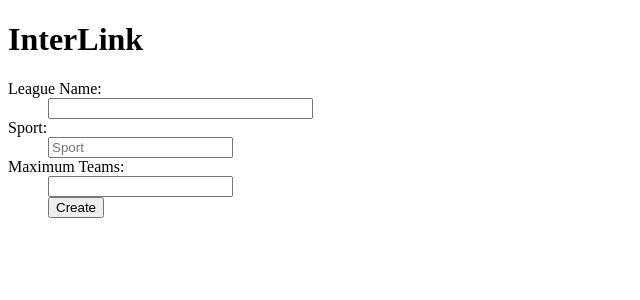
After one commit to IWU-CS253/Interlink, a Flask app: template templates/display_league.html in a window 1280 px wide. The commit adds this page. Shown: the top 300 px of the page, without its empty margins (0-640 px from the left). Run offline with Flask 3, Linux system fonts and the light colour scheme; the template is opened without the code that fills it, so the values that code supplies are empty.

Commit message:
league form + pyyhton request handling

```diff
--- a/app.py
+++ b/app.py
@@ -40,3 +40,11 @@ def close_db(error):
     """Closes the database again at the end of the request."""
     if hasattr(g, 'sqlite_db'):
         g.sqlite_db.close()
+
+@app.route('/', methods=["GET", "POST"])
+def home_page():
+    return render_template('homepage.html')
+
+@app.route('/create', methods=["POST"])
+def create_league():
+    return redirect(url_for('display_league'))
--- /dev/null
+++ b/templates/display_league.html
@@ -0,0 +1,24 @@
+{% extends "layout.html" %}
+{% block body %}
+    <form action="{{ url_for('create_league') }}" method="post">
+        <dl>
+            <dt>League Name:</dt>
+            <dd><input type="text" size="30" name="league_name" required></dd>
+            <dt>Sport:</dt>
+            <dd><input name="sport" list="sports" placeholder="Sport" required>
+                <datalist id="sports">
+                    <option value="Soccer"></option>
+                    <option value="Football"></option>
+                    <option value="Basketball"></option>
+                    <option value="Volleyball"></option>
+                    <option value="Water Polo"></option>
+                    <option value="Badminton"></option>
+                </datalist>
+            </dd>
+            <dt>Maximum Teams:</dt>
+            <dd><input type="number" size="30" name="max_teams" required></dd>
+            <dd><input type="submit" value="Create"></dd>
+        </dl>
+    </form>
+
+{% endblock %}
--- a/templates/layout.html
+++ b/templates/layout.html
@@ -1,9 +1,11 @@
 <!DOCTYPE html>
 <html lang="en">
 <head>
-<title>InterLink</title>
+    <title>InterLink</title>
 </head>
 <body>
-{% block body %} {% endblock %}
+    <h1>InterLink</h1>
+    {% block body %}
+    {% endblock %}
 </body>
 </html>
```
